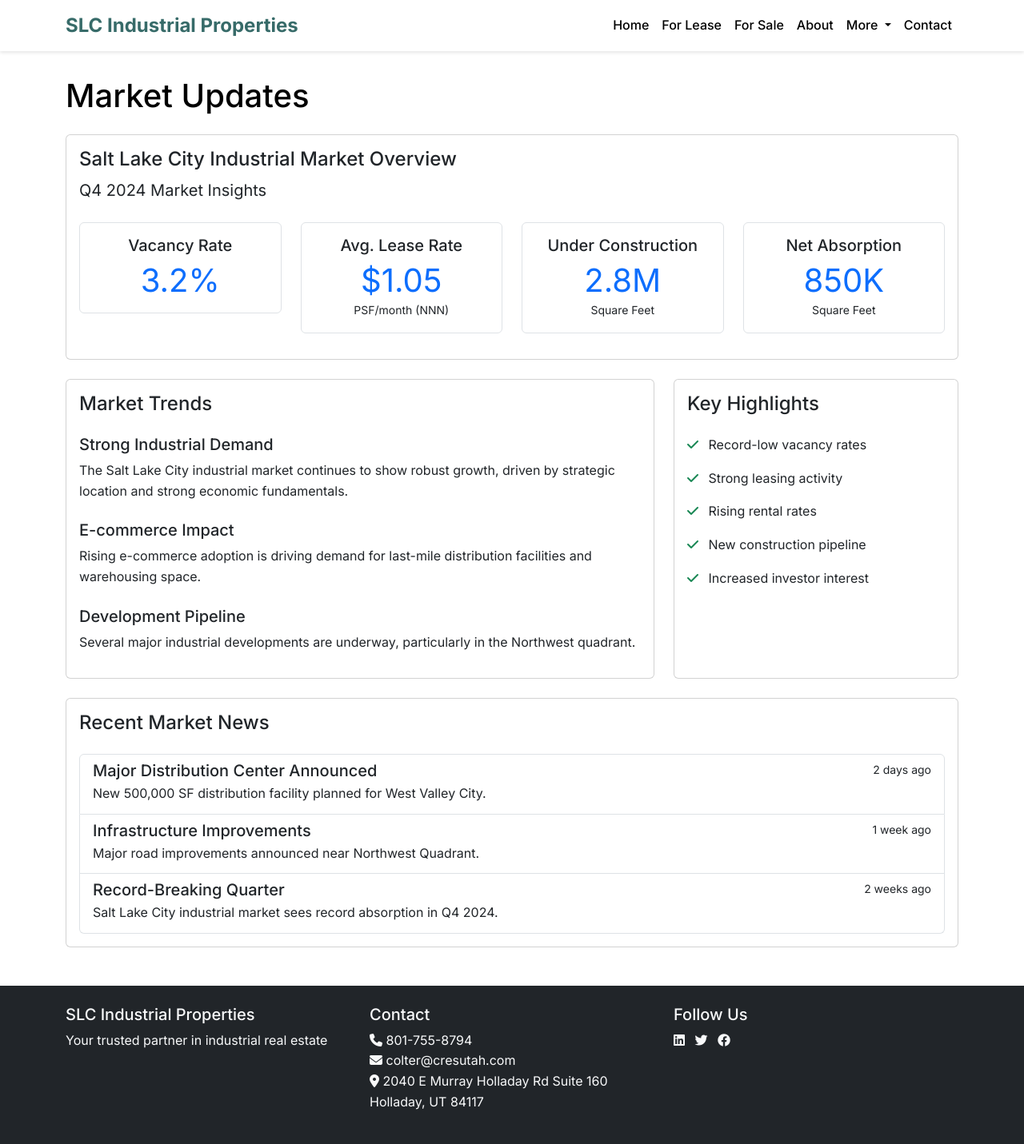
After one commit to coltersmith17/industrialspaces, a Flask app: page /market-updates in a window 1280 px wide. The commit adds this page. Shown: the whole page at 80% size. Run offline with Flask 3, Linux system fonts and the light colour scheme.

Commit message:
Agent query: Please check if: 1. The Market Updates page appears in the More dropdown menu 2. The page loads correctly with market statistics and trends 3. The styling and layout look consistent with the rest of the site
Add market updates page displaying current market data and trends.

Screenshot: https://storage.googleapis.com/screenshot-production-us-central1/1696dc77-5235-4896-b546-2e557ccc3ade/12f4fd5e-3ad3-4083-88e0-d51ca1e17a46.jpg

```diff
--- a/app.py
+++ b/app.py
@@ -130,6 +130,10 @@ def for_sale():
 def transactions():
     transactions = Transaction.query.order_by(Transaction.transaction_date.desc()).all()
     return render_template('transactions.html', transactions=transactions)
+
+@app.route('/market-updates')
+def market_updates():
+    return render_template('market_updates.html')
 
 def init_sample_data():
     """Initialize sample data for the application"""
--- a/templates/base.html
+++ b/templates/base.html
@@ -48,6 +48,7 @@
                     </a>
                     <ul class="dropdown-menu" aria-labelledby="navbarDropdown">
                         <li><a class="dropdown-item" href="{{ url_for('transactions') }}">Recent Transactions</a></li>
+                        <li><a class="dropdown-item" href="{{ url_for('market_updates') }}">Market Updates</a></li>
                     </ul>
                 </li>
                 <li class="nav-item">
--- /dev/null
+++ b/templates/market_updates.html
@@ -0,0 +1,115 @@
+{% extends "base.html" %}
+
+{% block title %}Market Updates - SLC Industrial Properties{% endblock %}
+
+{% block content %}
+<div class="container mt-5 pt-5">
+    <h1 class="mb-4">Market Updates</h1>
+
+    <!-- Market Overview -->
+    <div class="card mb-4">
+        <div class="card-body">
+            <h2 class="h4">Salt Lake City Industrial Market Overview</h2>
+            <p class="lead">Q4 2024 Market Insights</p>
+            <div class="row mt-4">
+                <div class="col-md-3 mb-3">
+                    <div class="border rounded p-3 text-center">
+                        <h3 class="h5">Vacancy Rate</h3>
+                        <p class="display-6 text-primary mb-0">3.2%</p>
+                    </div>
+                </div>
+                <div class="col-md-3 mb-3">
+                    <div class="border rounded p-3 text-center">
+                        <h3 class="h5">Avg. Lease Rate</h3>
+                        <p class="display-6 text-primary mb-0">$1.05</p>
+                        <small>PSF/month (NNN)</small>
+                    </div>
+                </div>
+                <div class="col-md-3 mb-3">
+                    <div class="border rounded p-3 text-center">
+                        <h3 class="h5">Under Construction</h3>
+                        <p class="display-6 text-primary mb-0">2.8M</p>
+                        <small>Square Feet</small>
+                    </div>
+                </div>
+                <div class="col-md-3 mb-3">
+                    <div class="border rounded p-3 text-center">
+                        <h3 class="h5">Net Absorption</h3>
+                        <p class="display-6 text-primary mb-0">850K</p>
+                        <small>Square Feet</small>
+                    </div>
+                </div>
+            </div>
+        </div>
+    </div>
+
+    <!-- Market Trends -->
+    <div class="row mb-4">
+        <div class="col-md-8">
+            <div class="card h-100">
+                <div class="card-body">
+                    <h2 class="h4 mb-4">Market Trends</h2>
+                    <ul class="list-unstyled">
+                        <li class="mb-4">
+                            <h3 class="h5">Strong Industrial Demand</h3>
+                            <p>The Salt Lake City industrial market continues to show robust growth, driven by strategic location and strong economic fundamentals.</p>
+                        </li>
+                        <li class="mb-4">
+                            <h3 class="h5">E-commerce Impact</h3>
+                            <p>Rising e-commerce adoption is driving demand for last-mile distribution facilities and warehousing space.</p>
+                        </li>
+                        <li>
+                            <h3 class="h5">Development Pipeline</h3>
+                            <p>Several major industrial developments are underway, particularly in the Northwest quadrant.</p>
+                        </li>
+                    </ul>
+                </div>
+            </div>
+        </div>
+        <div class="col-md-4">
+            <div class="card h-100">
+                <div class="card-body">
+                    <h2 class="h4 mb-4">Key Highlights</h2>
+                    <ul class="list-unstyled">
+                        <li class="mb-3"><i class="fas fa-check text-success me-2"></i> Record-low vacancy rates</li>
+                        <li class="mb-3"><i class="fas fa-check text-success me-2"></i> Strong leasing activity</li>
+                        <li class="mb-3"><i class="fas fa-check text-success me-2"></i> Rising rental rates</li>
+                        <li class="mb-3"><i class="fas fa-check text-success me-2"></i> New construction pipeline</li>
+                        <li><i class="fas fa-check text-success me-2"></i> Increased investor interest</li>
+                    </ul>
+                </div>
+            </div>
+        </div>
+    </div>
+
+    <!-- Recent Market News -->
+    <div class="card">
+        <div class="card-body">
+            <h2 class="h4 mb-4">Recent Market News</h2>
+            <div class="list-group">
+                <div class="list-group-item">
+                    <div class="d-flex w-100 justify-content-between">
+                        <h5 class="mb-1">Major Distribution Center Announced</h5>
+                        <small>2 days ago</small>
+                    </div>
+                    <p class="mb-1">New 500,000 SF distribution facility planned for West Valley City.</p>
+                </div>
+                <div class="list-group-item">
+                    <div class="d-flex w-100 justify-content-between">
+                        <h5 class="mb-1">Infrastructure Improvements</h5>
+                        <small>1 week ago</small>
+                    </div>
+                    <p class="mb-1">Major road improvements announced near Northwest Quadrant.</p>
+                </div>
+                <div class="list-group-item">
+                    <div class="d-flex w-100 justify-content-between">
+                        <h5 class="mb-1">Record-Breaking Quarter</h5>
+                        <small>2 weeks ago</small>
+                    </div>
+                    <p class="mb-1">Salt Lake City industrial market sees record absorption in Q4 2024.</p>
+                </div>
+            </div>
+        </div>
+    </div>
+</div>
+{% endblock %}
```
